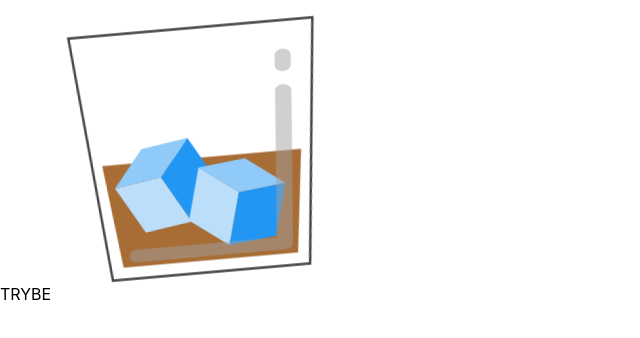
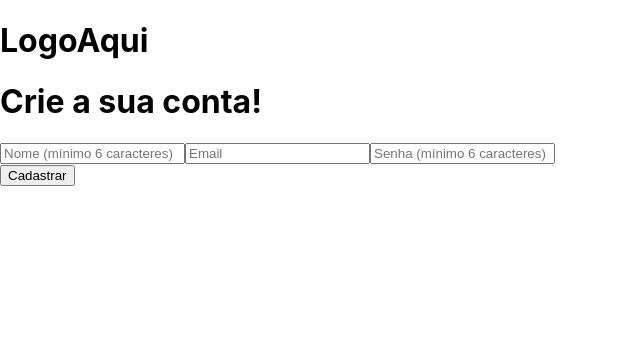
Before and after one commit to obeaune/delivery-app, a React (Create React App) app in the folder front-end/: page / in a window 1280 px wide. Shown: the top 338 px of the page, without its empty margins (0-640 px from the left). Built offline with nearby package versions, Linux system fonts and the light colour scheme.

Commit message:
feat: add register page

```diff
--- a/front-end/src/pages/register.js
+++ b/front-end/src/pages/register.js
@@ -1,16 +1,74 @@
-import React from 'react';
-import '../App.css';
-import rockGlass from '../images/rockGlass.svg';
+import React, { useState } from 'react';
+// import { useHistory } from 'react-router-dom';
 
-function Register() {
+const INITIAL_STATE = {
+  inputName: '',
+  inputEmail: '',
+  inputPassword: '',
+  inputValueInitial: '',
+}
+
+const SignIn = () => {
+  const [userData, setUserData] = useState(INITIAL_STATE);
+  // const history = useHistory();
+
+  const handleInput = ({ target: { name, value } }) => {
+    setUserData(prev => ({...prev, [name]: value }));
+  }
+
+  const { inputName, inputEmail, inputPassword, inputValueInitial } = userData;
+
   return (
-    <div className="Register">
-      <span className="logo">TRYBE</span>
-      <object className="rocksGlass" type="image/svg+xml" data={ rockGlass }>
-        Glass
-      </object>
+    <div className="general-page">
+      <div>
+        <h1 className='main-title home-main-title'>LogoAqui</h1>
+      </div>
+      <div>
+        <h1 className='h1-title'>Crie a sua conta!</h1>
+      </div>
+
+      <section>
+        <input
+          type="text"
+          onChange={ handleInput }
+          value={ inputName }
+          name="inputName"
+          placeholder="Nome (mínimo 6 caracteres)"
+        />
+        <input
+          type="text"
+          onChange={ handleInput }
+          value={ inputEmail }
+          name="inputEmail"
+          placeholder="Email"
+        />
+        <input
+          type="password"
+          onChange={ handleInput }
+          value={ inputPassword }
+          name="inputPassword"
+          placeholder="Senha (mínimo 6 caracteres)"
+        />
+        </section>
+
+        <div className='section-btns'>
+          <button
+              type="button"
+              className='button-general button--flex'
+              // onClick={ handleClick }
+          >
+          Cadastrar
+          </button>
+          {/* <button
+              type="button"
+              className='button-general button--flex'
+              // onClick={ () => history.push('/') }
+          >
+          Voltar
+          </button> */}
+        </div>
     </div>
   );
-}
+};
 
-export default Register;
+export default SignIn;
```
